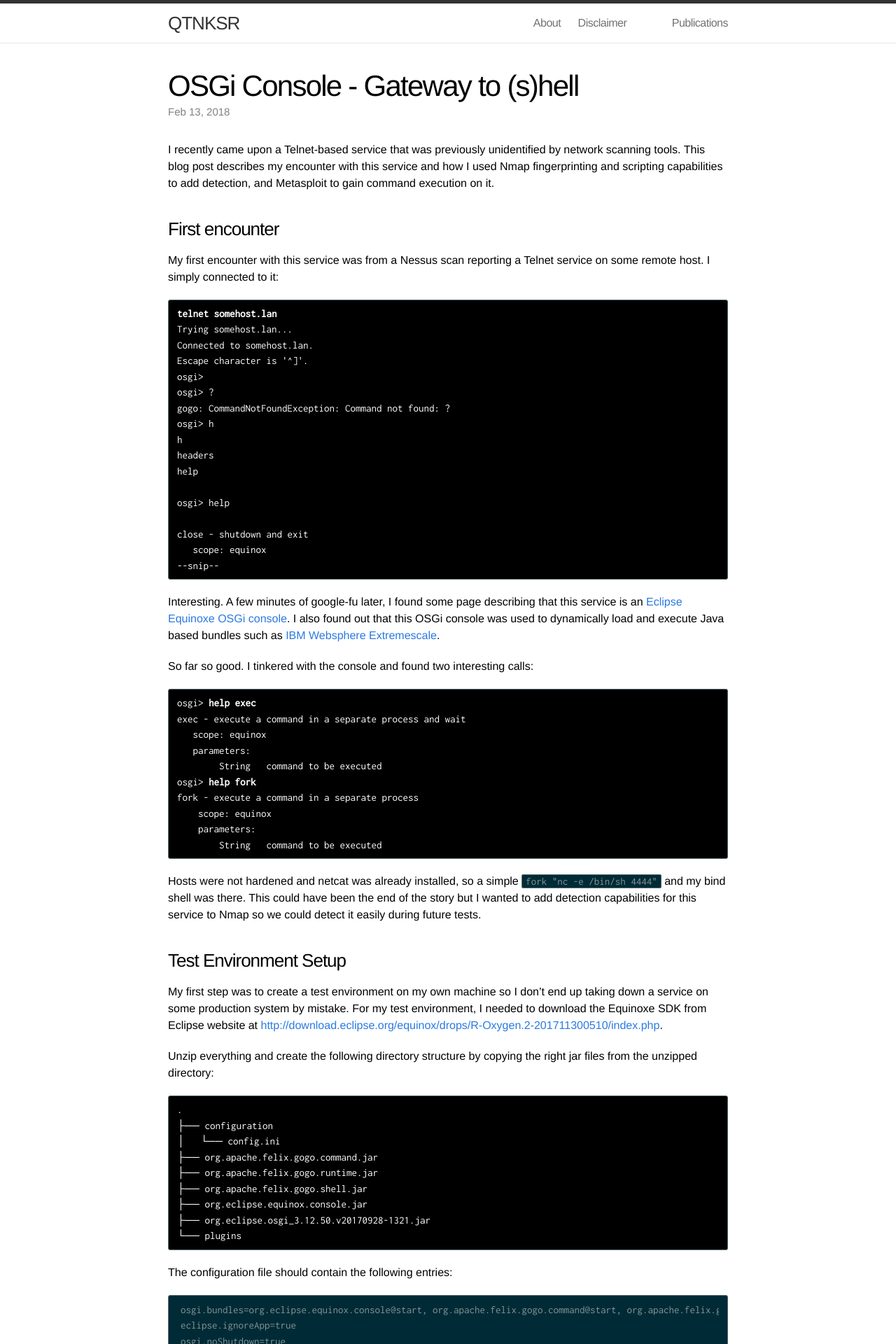
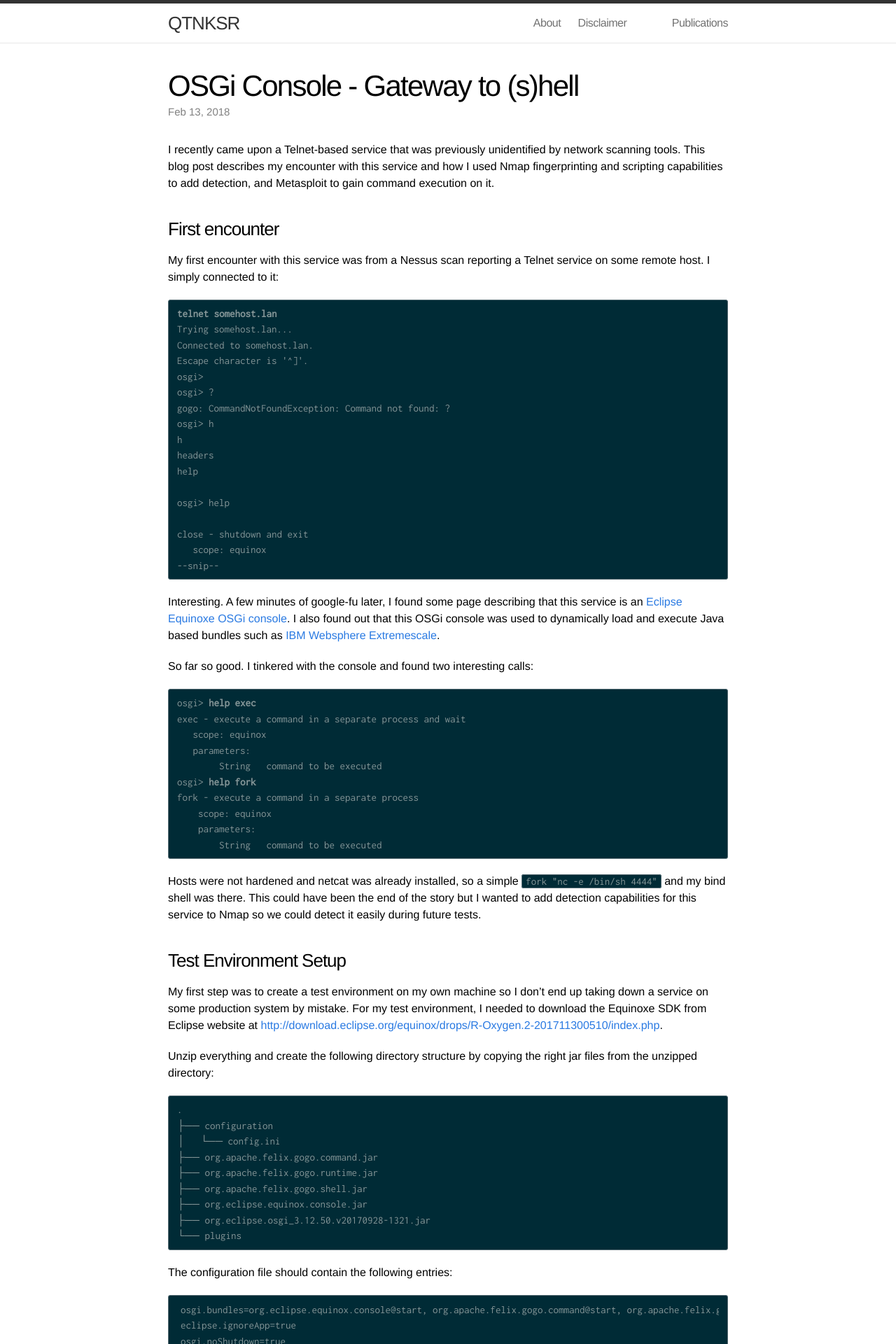
Before and after one commit to qkaiser/qkaiser.github.io, a Jekyll site: the page built from _posts/2018-02-13-osgi-console.markdown, in a window 1280 px wide. Shown: the top 1920 px of the page at 70% size. Built offline with Jekyll 4.4.1, drawn with Linux system fonts in a browser that asks for light colours; comment, search, counter and statistics services are not loaded.

Commit message:
Fix markup.

```diff
--- a/_posts/2018-02-13-osgi-console.markdown
+++ b/_posts/2018-02-13-osgi-console.markdown
@@ -13,7 +13,7 @@ I recently came upon a Telnet-based service that was previously unidentified by
 
 My first encounter with this service was from a Nessus scan reporting a Telnet service on some remote host. I simply connected to it:
 
-<pre style="background-color:black;color:white;font-family:'inconsolata';">
+<pre>
 <b>telnet somehost.lan</b>
 Trying somehost.lan...
 Connected to somehost.lan.
@@ -37,7 +37,7 @@ Interesting. A few minutes of google-fu later, I found some page describing that
 
 So far so good. I tinkered with the console and found two interesting calls:
 
-<pre style="background-color:black;color:white;font-family:'inconsolata';">
+<pre>
 osgi> <b>help exec</b>
 exec - execute a command in a separate process and wait
    scope: equinox
@@ -59,7 +59,7 @@ My first step was to create a test environment on my own machine so I don't end
 
 Unzip everything and create the following directory structure by copying the right jar files from the unzipped directory:
 
-<pre style="background-color:black;color:white;font-family:'inconsolata';">
+<pre>
 .
 ├── configuration
 │   └── config.ini
@@ -80,7 +80,7 @@ osgi.noShutdown=true
 {% endhighlight %}
 
 Once everything was in place, I checked that it actually worked by launching it:
-<pre style="background-color:black;color:white;font-family:'inconsolata';">
+<pre>
 <b>java -jar org.eclipse.osgi_3.12.50.v20170928-1321.jar -console 5555</b>
 </pre>
 
@@ -117,7 +117,7 @@ match telnet m|^\xff\xfb\x01\xff\xfb\x03\xff\xfd\x1f\xff\xfd\x18$| p/Eclipse Equ
 
 Next attempt: it works \o/
 
-<pre style="background-color:black;color:white;font-family:'inconsolata';">
+<pre>
 <b>$ nmap -sV -p5555 -Pn 127.0.0.1</b>
 
 Starting Nmap 7.00 ( https://nmap.org ) at 2018-01-29 18:30 CET
@@ -131,7 +131,7 @@ Nmap done: 1 IP address (1 host up) scanned in 0.53 seconds
 
 I later discovered that OSGi console can run in what they call "_telnetd mode_". This can be done by issuing the following command:
 
-<pre style="background-color:black;color:white;font-family:'inconsolata';">
+<pre>
 osgi> <b>telnetd start</b>
 telnetd is running on 127.0.0.1:2019
 </pre>
@@ -145,7 +145,7 @@ match telnet m|^(\r\n)*osgi>\x20$| p/Eclipse Equinoxe OSGi Shell (telnetd mode)/
 
 Again, a quick check with Nmap to demonstrate that it actually works:
 
-<pre style="background-color:black;color:white;font-family:'inconsolata';">
+<pre>
 <b>$ nmap -sV -p2019,5555 -Pn 127.0.0.1</b>
 
 Starting Nmap 7.00 ( https://nmap.org ) at 2018-01-29 18:36 CET
@@ -305,7 +305,7 @@ end
 
 That's it. Let's try it:
 
-<pre style="background-color:black;color:white;font-family:'inconsolata';">
+<pre>
 <b>$ nmap -sV -p 5555 --script osgi-info -Pn -n 127.0.0.1</b>
 Starting Nmap 7.00 ( https://nmap.org ) at 2018-01-30 21:37 CET
 Nmap scan report for 127.0.0.1
```
